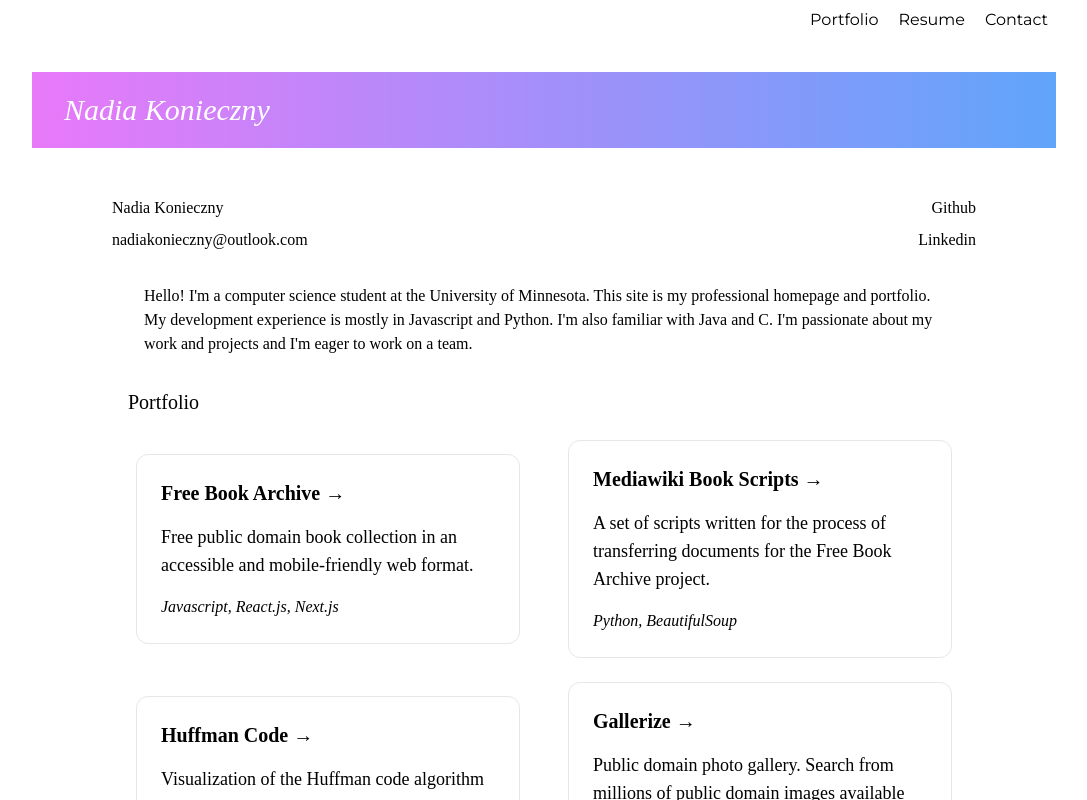
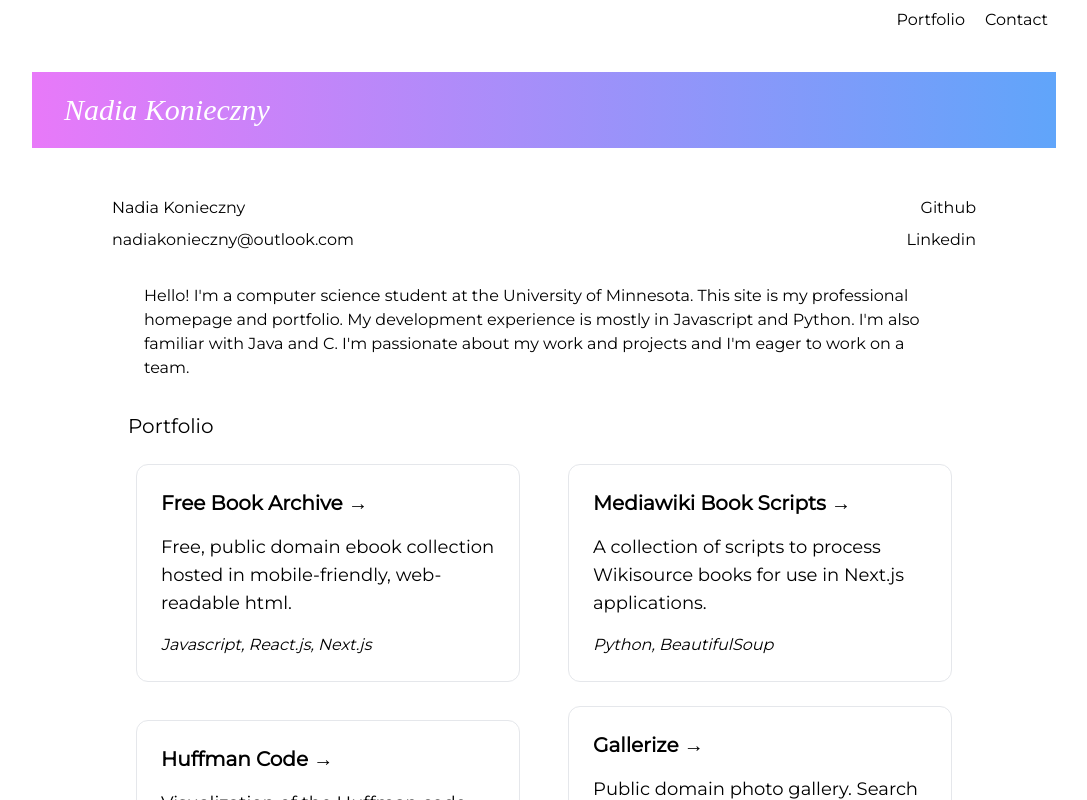
Before and after one commit to nadiakay/nadiakonieczny, a Next.js app: page / in a window 1280 px wide. Shown: the top 800 px of the page, without its empty margins (96-1183 px from the left). Built offline with nearby package versions, Linux system fonts and the light colour scheme; a web font is replaced by a local one.

Commit message:
new index design

```diff
--- a/pages/index.tsx
+++ b/pages/index.tsx
@@ -25,19 +25,16 @@ const Home: NextPage = () => {
           <Link href="./portfolio">
             <a>Portfolio</a>
           </Link>
-          <Link href="./articles">
-            <a>Resume</a>
+          <Link href="./contact">
+            <a>Contact</a>
           </Link>
-          <li>
-            <a href="./contact">Contact</a>
-          </li>
         </ul>
       </header>
 
       <h1 className="font-serif italic font-b text-white text-3xl w-full px-8 p-5 mb-12 bg-gradient-to-r from-fuchsia-400 to-blue-400">
         <a href="./index.html">Nadia Konieczny</a>
       </h1>
-      <main className="font-serif z-40 flex w-full flex-1 flex-col items-center justify-center px-2 md:px-20">
+      <main className="font-sans z-40 flex w-full flex-1 flex-col items-center justify-center px-2 md:px-20">
         <section className="relative top-0 bottom-0 left-0 right-0 w-full h-full">
           <div className="flex flex-row justify-between mb-8">
             <div className="flex flex-col text-left space-y-2">
@@ -63,6 +60,7 @@ const Home: NextPage = () => {
             familiar with Java and C. I'm passionate about my work and projects
             and I'm eager to work on a team.
           </p>
+
           <h1 className="text-xl mx-4">Portfolio</h1>
           <div className="flex max-w-4xl flex-wrap items-center justify-around sm:w-full">
             <a
@@ -71,8 +69,8 @@ const Home: NextPage = () => {
             >
               <h3 className="text-xl font-bold">Free Book Archive &rarr;</h3>
               <p className="mt-4 text-lg">
-                Free public domain book collection in an accessible and
-                mobile-friendly web format.
+                Free, public domain ebook collection hosted in mobile-friendly,
+                web-readable html.
               </p>
               <p className="mt-4 italic text-md">
                 Javascript, React.js, Next.js
@@ -86,8 +84,8 @@ const Home: NextPage = () => {
                 Mediawiki Book Scripts &rarr;
               </h3>
               <p className="mt-4 text-lg">
-                A set of scripts written for the process of transferring
-                documents for the Free Book Archive project.
+                A collection of scripts to process Wikisource books for use in
+                Next.js applications.
               </p>
               <p className="mt-4 italic text-md">Python, BeautifulSoup</p>
             </a>
```
